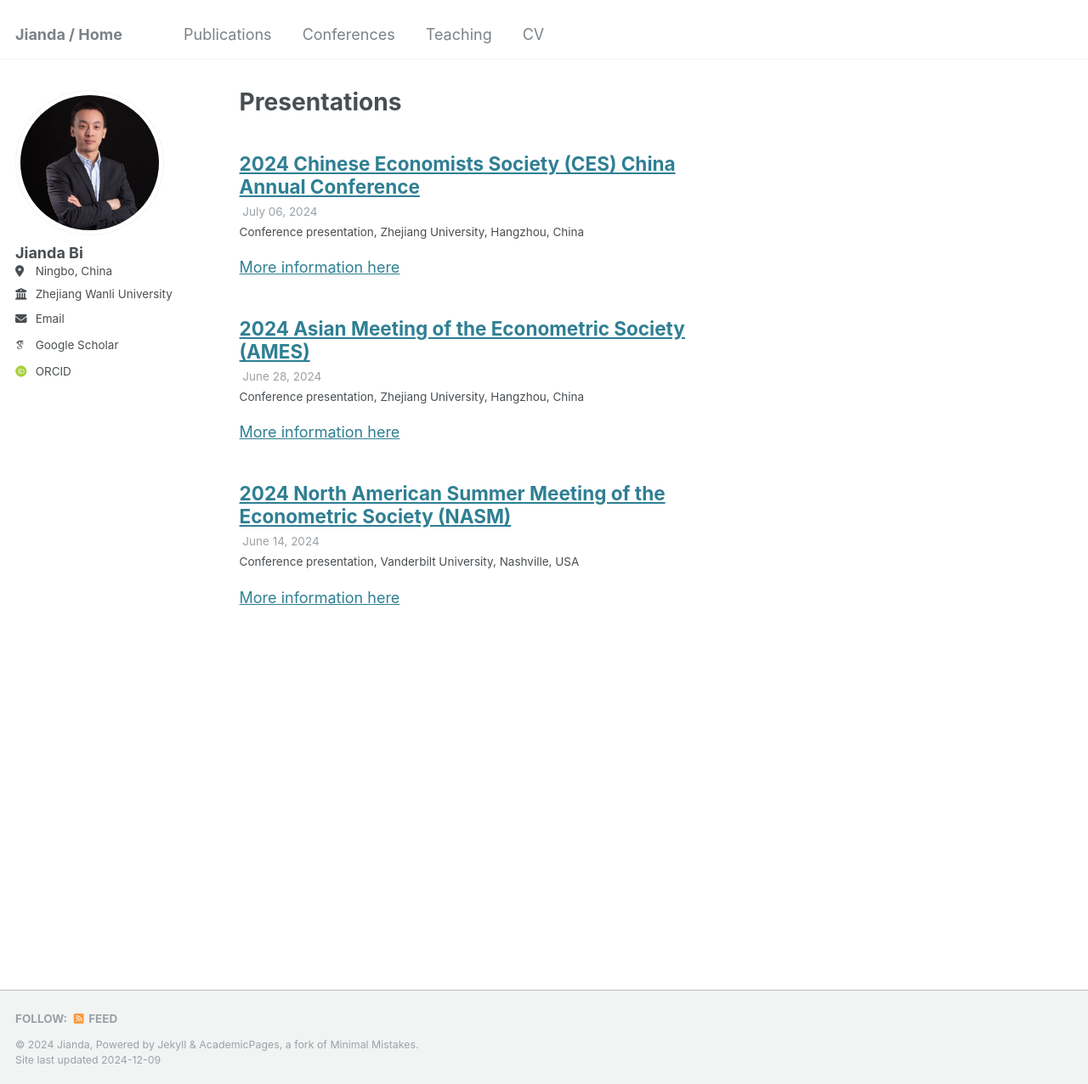
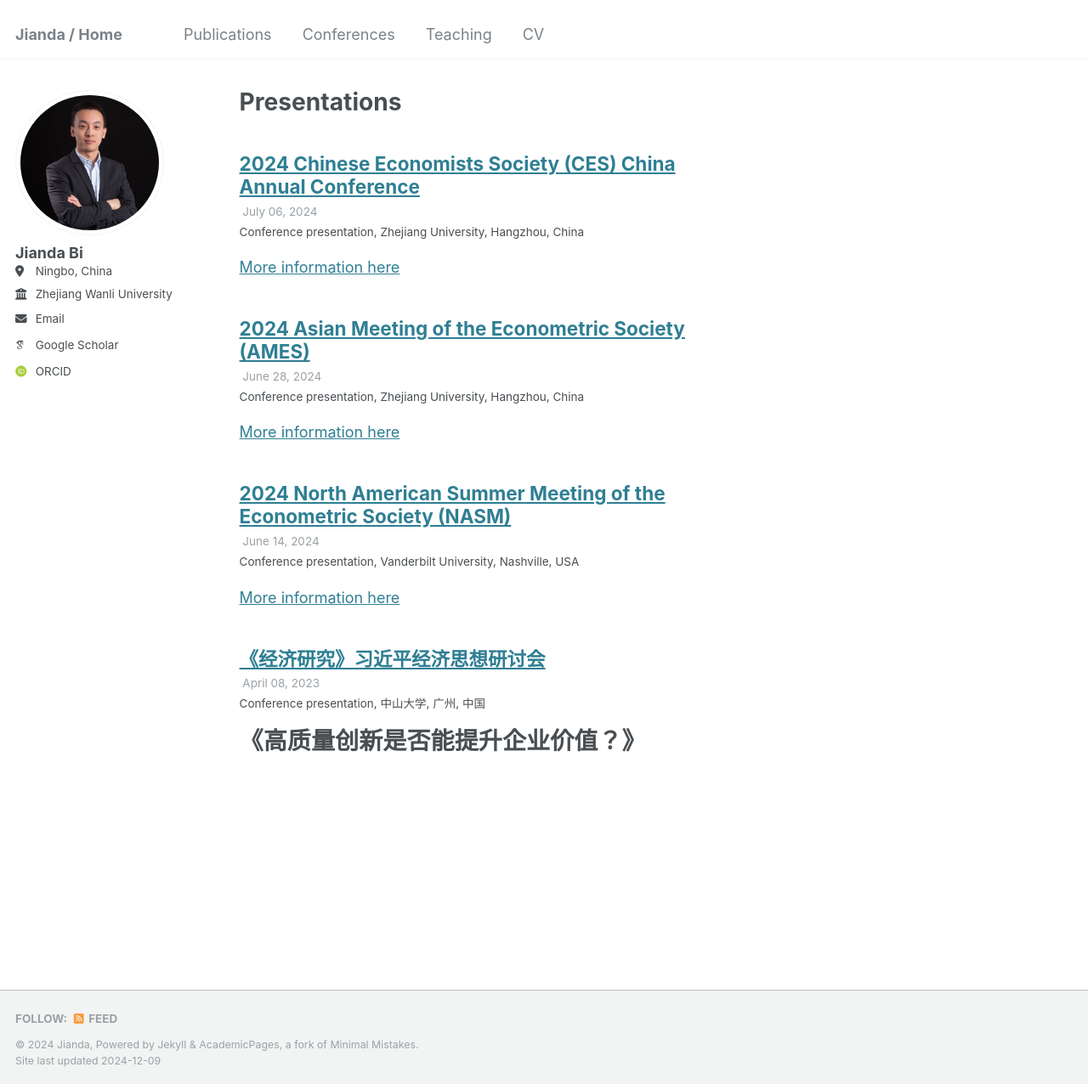
Before and after one commit to JiandaBi/Jianda.github.io, a Jekyll site: the page built from _pages/talks.html, in a window 1280 px wide and 1276 px high. Shown: the whole window at 85% size. Built offline with Jekyll 4.4.1, drawn with Linux system fonts in a browser that asks for light colours; some web fonts are replaced; a file with an impossible date is left out.

Commit message:
Update and rename 2023-04-01-talk-3.md to 2023-04-08-talk-4.md

```diff
--- a/_talks/2023-04-01-talk-3.md
+++ b/_talks/2023-04-08-talk-4.md
@@ -2,9 +2,9 @@
 title: "《经济研究》习近平经济思想研讨会"
 collection: talks
 type: "Conference presentation"
-permalink: /talks/2023-04-01-talk-4
+permalink: /talks/2023-04-08-talk-4
 venue: "中山大学"
-date: 2023-04
+date: 2023-04-08
 location: "广州, 中国"
 ---
 
```
